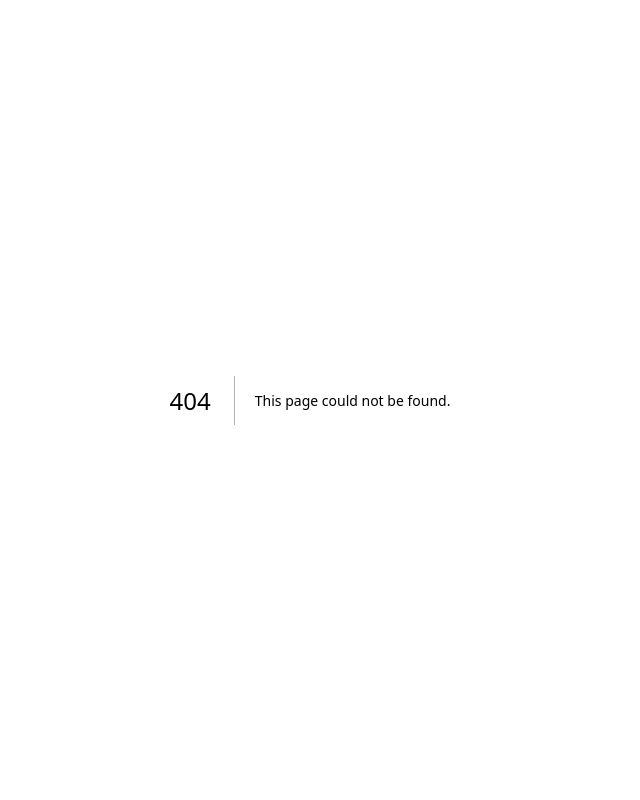
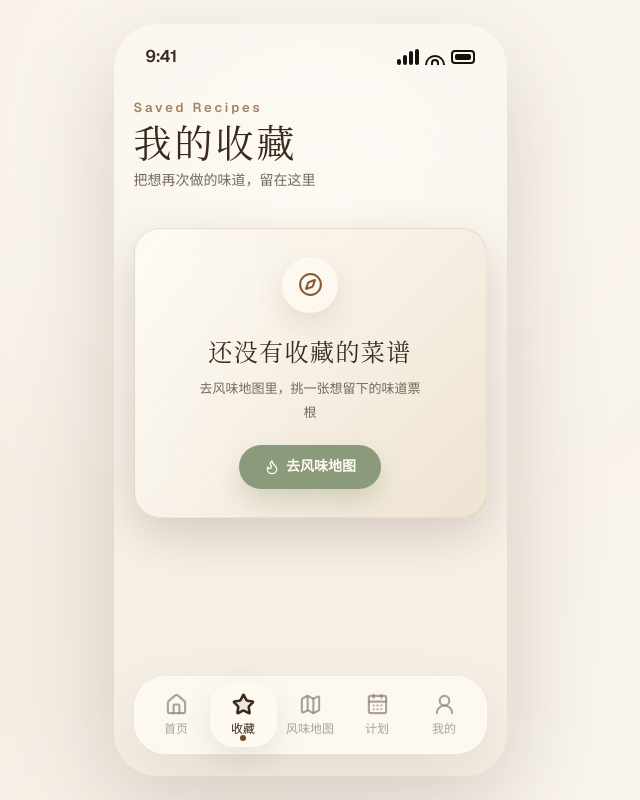
Before and after one commit to celinehan77-blip/recipe-ticket-app-v2, a Next.js app: page /favorites in a window 1280 px wide. Before the commit this address had no page. Shown: the whole page, without its empty margins (330-970 px from the left). Built offline with nearby package versions, Linux system fonts and the light colour scheme.

Commit message:
完成本地收藏功能与收藏页基础版

```diff
--- /dev/null
+++ b/src/app/favorites/page.tsx
@@ -0,0 +1,5 @@
+import { FavoritesScreen } from "@/components/favorites/FavoritesScreen";
+
+export default function FavoritesPage() {
+  return <FavoritesScreen />;
+}
--- /dev/null
+++ b/src/components/favorites/FavoritesScreen.tsx
@@ -0,0 +1,152 @@
+"use client";
+
+import { useEffect, useMemo, useState } from "react";
+import Link from "next/link";
+import { motion } from "framer-motion";
+import { ChevronRight, Compass, Flame, Star } from "lucide-react";
+import { IosStatusBar } from "@/components/layout/IosStatusBar";
+import { IphoneFrame } from "@/components/layout/IphoneFrame";
+import { TabBar } from "@/components/layout/TabBar";
+import { getFavoriteRecipeSlugs } from "@/lib/localFavorites";
+import { recipes } from "@/lib/mockData";
+
+export function FavoritesScreen() {
+  const [favoriteSlugs, setFavoriteSlugs] = useState<string[]>([]);
+
+  useEffect(() => {
+    const timer = window.setTimeout(() => {
+      setFavoriteSlugs(getFavoriteRecipeSlugs());
+    }, 0);
+
+    return () => window.clearTimeout(timer);
+  }, []);
+
+  const favoriteRecipes = useMemo(
+    () =>
+      favoriteSlugs
+        .map((slug) => recipes.find((recipe) => recipe.slug === slug))
+        .filter((recipe): recipe is (typeof recipes)[number] => Boolean(recipe)),
+    [favoriteSlugs],
+  );
+
+  return (
+    <IphoneFrame>
+      <IosStatusBar />
+
+      <div className="app-content tab-page-content px-5 pt-3">
+        <motion.header
+          initial={{ opacity: 0, y: 16 }}
+          animate={{ opacity: 1, y: 0 }}
+          transition={{ duration: 0.48, ease: [0.22, 1, 0.36, 1] }}
+          className="pt-2"
+        >
+          <p className="text-[13px] font-semibold tracking-[0.22em] text-[#8a5a35]/75">
+            Saved Recipes
+          </p>
+          <h1 className="font-display mt-1 text-[38px] leading-none tracking-[0.08em] text-[#3a2a1d]">
+            我的收藏
+          </h1>
+          <p className="mt-2 text-[14px] leading-6 text-[#75695f]">
+            把想再次做的味道，留在这里
+          </p>
+        </motion.header>
+
+        {favoriteRecipes.length > 0 ? (
+          <section className="mt-6 space-y-3">
+            {favoriteRecipes.map((recipe, index) => (
+              <motion.article
+                key={recipe.slug}
+                initial={{ opacity: 0, y: 18 }}
+                animate={{ opacity: 1, y: 0 }}
+                transition={{ delay: index * 0.06, duration: 0.42 }}
+              >
+                <Link
+                  href={`/recipe/${recipe.slug}`}
+                  className="paper-card block rounded-[24px] px-4 py-4"
+                >
+                  <div className="relative z-10">
+                    <div className="flex items-start justify-between gap-3">
+                      <div className="min-w-0">
+                        <p className="text-[12px] font-semibold tracking-[0.2em] text-[#8a5a35]/72">
+                          {recipe.titleEn}
+                        </p>
+                        <h2 className="font-display mt-1 text-[27px] leading-none tracking-[0.06em] text-[#3a2a1d]">
+                          {recipe.titleZh}
+                        </h2>
+                      </div>
+                      <span className="grid h-10 w-10 shrink-0 place-items-center rounded-full bg-[#fffaf2]/76 text-[#8a5a35] shadow-[0_10px_22px_rgba(78,52,29,0.08)]">
+                        <Star size={18} className="fill-[#8a5a35]/16" />
+                      </span>
+                    </div>
+
+                    <div className="mt-3 grid grid-cols-3 gap-2 text-[11px] text-[#6a5748]">
+                      <span className="rounded-full bg-[#fffaf2]/62 px-2.5 py-1.5">
+                        {recipe.timeMinutes} 分钟
+                      </span>
+                      <span className="rounded-full bg-[#fffaf2]/62 px-2.5 py-1.5">
+                        {recipe.difficulty}
+                      </span>
+                      <span className="truncate rounded-full bg-[#fffaf2]/62 px-2.5 py-1.5">
+                        {recipe.flavor}
+                      </span>
+                    </div>
+
+                    <p className="mt-3 text-[13px] leading-5 text-[#75695f]">
+                      {recipe.mainIngredient}
+                    </p>
+                    <p className="mt-1.5 line-clamp-2 text-[12px] leading-5 text-[#8a8178]">
+                      {recipe.description}
+                    </p>
+
+                    <div className="mt-3 flex items-center justify-between gap-3">
+                      <div className="flex min-w-0 flex-wrap gap-1.5">
+                        {recipe.tags.slice(0, 2).map((tag) => (
+                          <span
+                            key={tag}
+                            className="rounded-full bg-[#8b9a7a]/12 px-2 py-1 text-[10px] font-medium text-[#6f7d55]"
+                          >
+                            {tag}
+                          </span>
+                        ))}
+                      </div>
+                      <ChevronRight size={18} className="shrink-0 text-[#8a8178]" />
+                    </div>
+                  </div>
+                </Link>
+              </motion.article>
+            ))}
+          </section>
+        ) : (
+          <motion.section
+            initial={{ opacity: 0, y: 18 }}
+            animate={{ opacity: 1, y: 0 }}
+            transition={{ delay: 0.08, duration: 0.45 }}
+            className="paper-card mt-9 rounded-[26px] px-5 py-7 text-center"
+          >
+            <div className="relative z-10">
+              <div className="mx-auto grid h-14 w-14 place-items-center rounded-full bg-[#fffaf2]/78 text-[#8a5a35] shadow-[0_12px_28px_rgba(78,52,29,0.1)]">
+                <Compass size={25} />
+              </div>
+              <h2 className="font-display mt-5 text-[24px] tracking-[0.06em] text-[#3a2a1d]">
+                还没有收藏的菜谱
+              </h2>
+              <p className="mx-auto mt-2 max-w-[230px] text-[13px] leading-6 text-[#75695f]">
+                去风味地图里，挑一张想留下的味道票根
+              </p>
+              <Link
+                href="/flavor-map"
+                className="mx-auto mt-5 flex h-11 w-[142px] items-center justify-center gap-1.5 rounded-full bg-[#8b9a7a] text-[14px] font-semibold text-[#fffaf2] shadow-[0_12px_24px_rgba(91,105,64,0.2)]"
+              >
+                <Flame size={16} />
+                去风味地图
+              </Link>
+            </div>
+          </motion.section>
+        )}
+
+      </div>
+
+      <TabBar current="favorites" />
+    </IphoneFrame>
+  );
+}
--- a/src/components/recipe/RecipeDetailScreen.tsx
+++ b/src/components/recipe/RecipeDetailScreen.tsx
@@ -1,5 +1,6 @@
 "use client";
 
+import { useEffect, useState } from "react";
 import Link from "next/link";
 import { motion } from "framer-motion";
 import {
@@ -17,6 +18,10 @@ import {
 } from "lucide-react";
 import { IosStatusBar } from "@/components/layout/IosStatusBar";
 import { IphoneFrame } from "@/components/layout/IphoneFrame";
+import {
+  isFavoriteRecipe,
+  toggleFavoriteRecipe,
+} from "@/lib/localFavorites";
 import { kungPaoRecipe } from "@/lib/mockData";
 import type { Ingredient, IngredientGroup } from "@/types";
 
@@ -202,6 +207,21 @@ function StepThumb({ index }: { index: number }) {
 }
 
 export function RecipeDetailScreen({ backHref }: RecipeDetailScreenProps) {
+  const [isFavorite, setIsFavorite] = useState(false);
+
+  useEffect(() => {
+    const timer = window.setTimeout(() => {
+      setIsFavorite(isFavoriteRecipe(kungPaoRecipe.slug));
+    }, 0);
+
+    return () => window.clearTimeout(timer);
+  }, []);
+
+  const handleToggleFavorite = () => {
+    const nextFavoriteState = toggleFavoriteRecipe(kungPaoRecipe.slug);
+    setIsFavorite(nextFavoriteState.favorite);
+  };
+
   const ingredientGroups: {
     id: IngredientGroup;
     title: string;
@@ -241,9 +261,13 @@ export function RecipeDetailScreen({ backHref }: RecipeDetailScreenProps) {
             <div className="flex gap-2.5">
               <button
                 aria-label="收藏"
+                onClick={handleToggleFavorite}
                 className="recipe-nav-button"
               >
-                <Bookmark size={20} />
+                <Bookmark
+                  size={20}
+                  className={isFavorite ? "fill-[#8a5a35]/18" : ""}
+                />
               </button>
               <button
                 aria-label="更多"
@@ -414,9 +438,14 @@ export function RecipeDetailScreen({ backHref }: RecipeDetailScreenProps) {
               </button>
             );
           })}
-          <button className="flex h-11 w-32 items-center justify-center gap-1.5 rounded-full bg-[#8b9a7a] text-[14px] font-semibold tracking-[0.03em] text-[#fffaf2] shadow-[0_12px_24px_rgba(91,105,64,0.22)]">
-            <Bookmark size={18} />
-            加入收藏
+          <button
+            onClick={handleToggleFavorite}
+            className={`flex h-11 w-32 items-center justify-center gap-1.5 rounded-full text-[14px] font-semibold tracking-[0.03em] text-[#fffaf2] shadow-[0_12px_24px_rgba(91,105,64,0.22)] ${
+              isFavorite ? "bg-[#6f7d55]" : "bg-[#8b9a7a]"
+            }`}
+          >
+            <Bookmark size={18} className={isFavorite ? "fill-[#fffaf2]/24" : ""} />
+            {isFavorite ? "已收藏" : "加入收藏"}
           </button>
           {bottomActions.slice(2).map((action) => {
             const Icon = action.icon;
--- /dev/null
+++ b/src/lib/localFavorites.ts
@@ -0,0 +1,74 @@
+const FAVORITE_RECIPE_SLUGS_KEY = "recipe-ticket:favorite-recipe-slugs";
+
+function canUseLocalStorage() {
+  return typeof window !== "undefined" && "localStorage" in window;
+}
+
+function normalizeFavoriteSlugs(value: unknown) {
+  if (!Array.isArray(value)) return [];
+
+  return value.filter(
+    (slug): slug is string => typeof slug === "string" && slug.trim().length > 0,
+  );
+}
+
+export function getFavoriteRecipeSlugs() {
+  if (!canUseLocalStorage()) return [];
+
+  try {
+    const rawValue = window.localStorage.getItem(FAVORITE_RECIPE_SLUGS_KEY);
+    if (!rawValue) return [];
+
+    return normalizeFavoriteSlugs(JSON.parse(rawValue));
+  } catch {
+    return [];
+  }
+}
+
+function saveFavoriteRecipeSlugs(slugs: string[]) {
+  if (!canUseLocalStorage()) return;
+
+  try {
+    window.localStorage.setItem(
+      FAVORITE_RECIPE_SLUGS_KEY,
+      JSON.stringify(Array.from(new Set(slugs))),
+    );
+  } catch {
+    return;
+  }
+}
+
+export function addFavoriteRecipe(slug: string) {
+  const favoriteSlugs = getFavoriteRecipeSlugs();
+  const nextFavoriteSlugs = Array.from(new Set([...favoriteSlugs, slug]));
+
+  saveFavoriteRecipeSlugs(nextFavoriteSlugs);
+  return nextFavoriteSlugs;
+}
+
+export function removeFavoriteRecipe(slug: string) {
+  const nextFavoriteSlugs = getFavoriteRecipeSlugs().filter(
+    (favoriteSlug) => favoriteSlug !== slug,
+  );
+
+  saveFavoriteRecipeSlugs(nextFavoriteSlugs);
+  return nextFavoriteSlugs;
+}
+
+export function isFavoriteRecipe(slug: string) {
+  return getFavoriteRecipeSlugs().includes(slug);
+}
+
+export function toggleFavoriteRecipe(slug: string) {
+  if (isFavoriteRecipe(slug)) {
+    return {
+      favorite: false,
+      slugs: removeFavoriteRecipe(slug),
+    };
+  }
+
+  return {
+    favorite: true,
+    slugs: addFavoriteRecipe(slug),
+  };
+}
--- a/src/lib/mockData.ts
+++ b/src/lib/mockData.ts
@@ -16,7 +16,7 @@ import type { LoadingStep, RecentRecipe, Recipe, Station, TabItem } from "@/type
 
 export const tabItems: TabItem[] = [
   { id: "home", label: "首页", route: "/", icon: Home },
-  { id: "favorites", label: "收藏", route: "/flavor-map", icon: Star },
+  { id: "favorites", label: "收藏", route: "/favorites", icon: Star },
   { id: "flavor-map", label: "风味地图", route: "/flavor-map", icon: Map },
   { id: "plan", label: "计划", route: "/flavor-map", icon: CalendarDays },
   { id: "profile", label: "我的", route: "/flavor-map", icon: UserRound },
```
